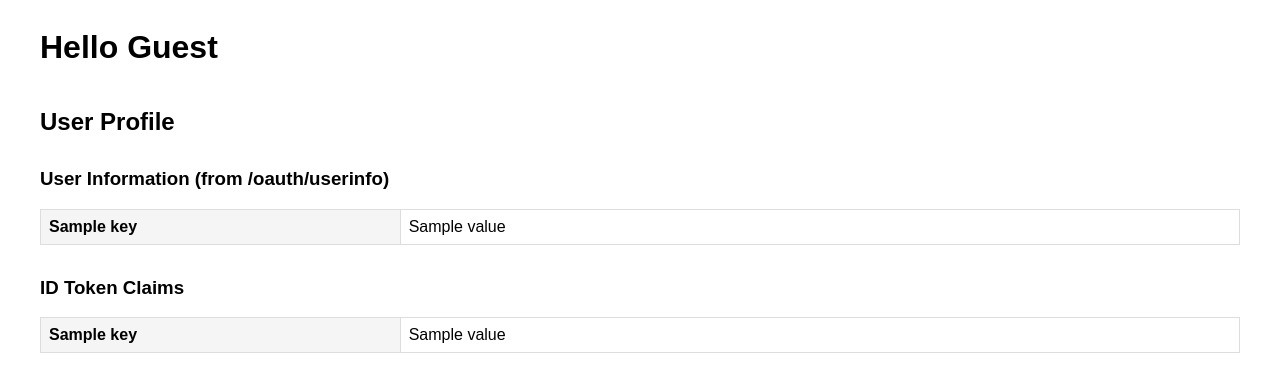
After one commit to planningcenter/pco_api_oauth_example_flask_python, a Flask app: template templates/profile.html in a window 1280 px wide. The commit adds this page. Shown: the top 392 px of the page. Run offline with Flask 3, Linux system fonts and the light colour scheme; the template is opened without the code that fills it: most values are stand-ins (such as "Sample title", 1, 10 or a date in 2020).

Commit message:
add /profile route and ui
add a new `/profile` route and ui to display all of the user claims that
are returned from the new oidc id_token and userinfo endpoints.

```diff
--- a/app.py
+++ b/app.py
@@ -85,6 +85,17 @@ def people():
     response = pco.get(f"{api_url}/people/v2/people").json()
     formatted_response = pprint.PrettyPrinter(indent=2).pformat(response)
     return render_template("people.html", logged_in=True, people=response['data'], formatted_response=formatted_response)
+
+@app.route("/profile")
+def profile():
+    if "oauth_token" not in session:
+        return redirect("/")
+
+    return render_template("profile.html",
+                         logged_in=True,
+                         userinfo_claims=fetch_user_info(),
+                         id_token_claims=session.get("current_user", {}).get("claims", {}))
+
 @app.route("/auth/logout")
 def logout():
     pco.post(f"{api_url}/oauth/revoke", data={"token": session["oauth_token"]})
--- a/static/style.css
+++ b/static/style.css
@@ -77,9 +77,11 @@ header {
 }
 
 .person-avatar {
-  height: 240px;
-  overflow: hidden;
-  margin-bottom: 10px;
+  max-width: 150px;
+  max-height: 150px;
+  border-radius: 8px;
+  border: 2px solid #ddd;
+  box-shadow: 0 2px 4px rgba(0,0,0,0.1);
 }
 
 .person-avatar img {
@@ -91,3 +93,34 @@ header {
   padding: .5rem 0;
   font-size: 1.5rem;
 }
+
+.claims-section {
+  margin: 2rem 0;
+}
+
+.claims-table {
+  width: 100%;
+  border-collapse: collapse;
+  margin: 1rem 0;
+}
+
+.claims-table td {
+  padding: 0.5rem;
+  border: 1px solid #ddd;
+  vertical-align: top;
+}
+
+.claim-name {
+  font-weight: bold;
+  background-color: #f5f5f5;
+  width: 30%;
+}
+
+.claim-value {
+  word-break: break-all;
+}
+
+.nav li {
+  display: inline-block;
+  margin-left: 1rem;
+}
--- a/templates/layout.html
+++ b/templates/layout.html
@@ -11,6 +11,7 @@
         {% if logged_in %}
           <ul class="nav">
             <li><a href='/people'>People</a></li>
+            <li><a href='/profile'>Profile</a></li>
             <li><a href='/auth/logout'>Logout</a></li>
           </ul>
         {% endif %}
--- /dev/null
+++ b/templates/profile.html
@@ -0,0 +1,40 @@
+{% extends "layout.html" %}
+
+{% block content %}
+
+<div class="profile">
+  <h2>User Profile</h2>
+
+  {% if userinfo_claims %}
+    <div class="claims-section">
+      <h3>User Information (from /oauth/userinfo)</h3>
+      <table class="claims-table">
+        {% for key, value in userinfo_claims.items() %}
+        <tr>
+          <td class="claim-name">{{ key }}</td>
+          <td class="claim-value">{{ value }}</td>
+        </tr>
+        {% endfor %}
+      </table>
+    </div>
+  {% endif %}
+
+  {% if id_token_claims %}
+    <div class="claims-section">
+      <h3>ID Token Claims</h3>
+      <table class="claims-table">
+        {% for key, value in id_token_claims.items() %}
+        <tr>
+          <td class="claim-name">{{ key }}</td>
+          <td class="claim-value">{{ value }}</td>
+        </tr>
+        {% endfor %}
+      </table>
+    </div>
+  {% endif %}
+
+  {% if not userinfo and not id_token_claims %}
+    <p>No user claims available. Make sure that the 'openid email profile' scopes are requested.</p>
+  {% endif %}
+</div>
+{% endblock %}
```
